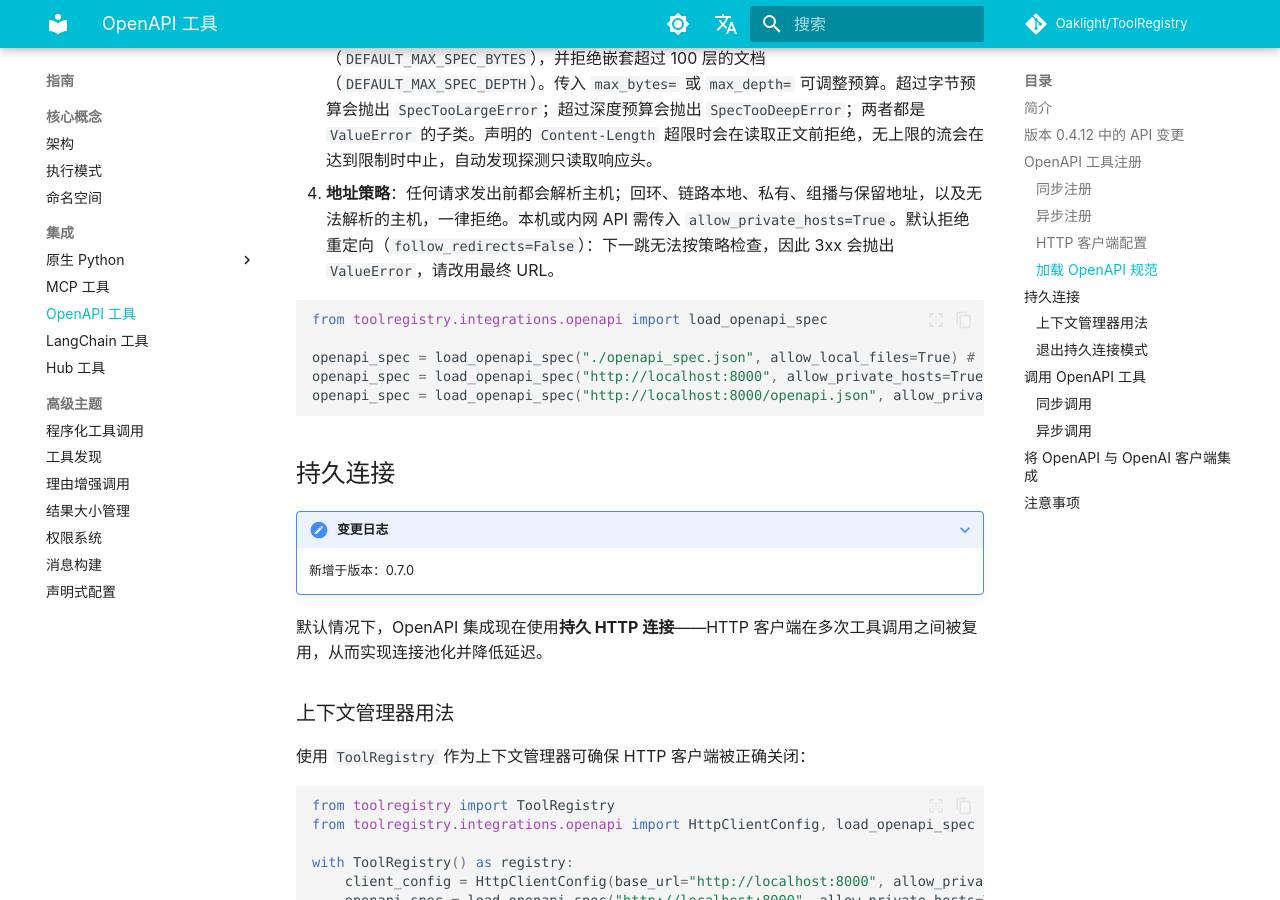
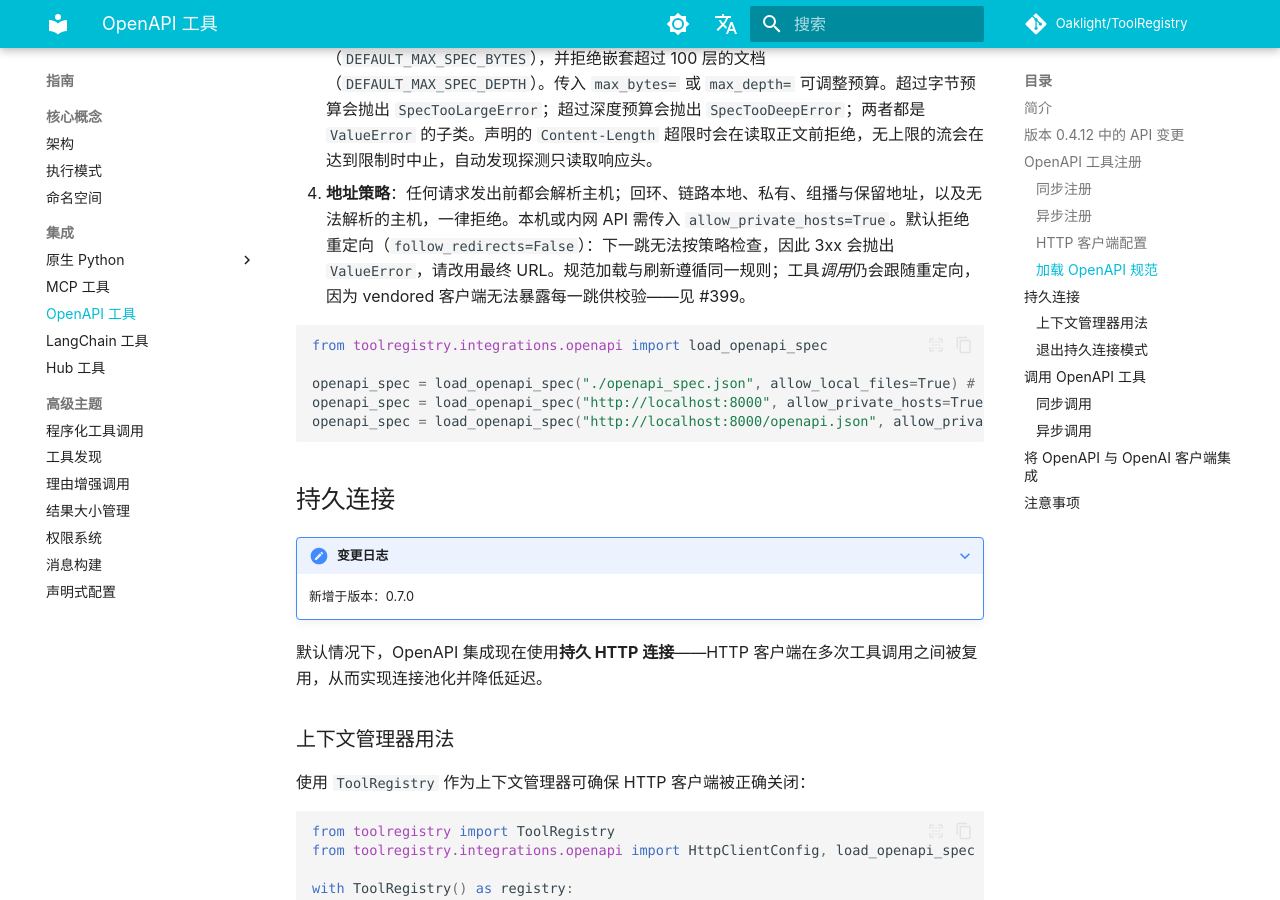
Before and after one commit to Oaklight/ToolRegistry, an MkDocs documentation site: the page built from docs/usage/integrations/openapi.md, in a window 1280 px wide and 900 px high, scrolled down 3196 px. Built offline with MkDocs 1.6.1 and Material for MkDocs 9.7.7, drawn with Linux system fonts in a browser that asks for light colours; some web fonts are replaced; comment, search, counter and statistics services are not loaded.

Commit message:
docs: 说明工具调用仍跟随重定向（#370、#399）

````diff
--- a/docs/usage/integrations/openapi.md
+++ b/docs/usage/integrations/openapi.md
@@ -124,7 +124,7 @@ client_config = HttpClientConfig(
 1. **提供基础 URL**：如果你只指定一个基础 URL（例如 `http://localhost:8000`），加载器将尝试"尽力"自动发现 OpenAPI 规范文件。它会检查诸如 `http://<base_url>/openapi.json`、`http://<base_url>/swagger.json` 等端点。如果自动发现失败，请确保基础 URL 正确且规范文件可访问。
 2. **提供文件路径**：如果你提供文件路径（例如 `./openapi_spec.json`），函数将直接从文件加载 OpenAPI 规范。本地路径或 `file://` URI 默认被拒绝，必须显式传入 `allow_local_files=True`；默认值为 `False`，因为由他人提供的位置可能被用来读取任意本地文件。仅当路径来自可信的本地来源时才开启该标志。与简单的直接加载不同，该功能包括展开 OpenAPI 规范中常见的 `$ref` 块。这确保了返回的字典中所有模式引用都已完全解析。
 3. **大小与嵌套预算**：加载器以流式读取文档，默认最多读取 10 MiB（`DEFAULT_MAX_SPEC_BYTES`），并拒绝嵌套超过 100 层的文档（`DEFAULT_MAX_SPEC_DEPTH`）。传入 `max_bytes=` 或 `max_depth=` 可调整预算。超过字节预算会抛出 `SpecTooLargeError`；超过深度预算会抛出 `SpecTooDeepError`；两者都是 `ValueError` 的子类。声明的 `Content-Length` 超限时会在读取正文前拒绝，无上限的流会在达到限制时中止，自动发现探测只读取响应头。
-4. **地址策略**：任何请求发出前都会解析主机；回环、链路本地、私有、组播与保留地址，以及无法解析的主机，一律拒绝。本机或内网 API 需传入 `allow_private_hosts=True`。默认拒绝重定向（`follow_redirects=False`）：下一跳无法按策略检查，因此 3xx 会抛出 `ValueError`，请改用最终 URL。
+4. **地址策略**：任何请求发出前都会解析主机；回环、链路本地、私有、组播与保留地址，以及无法解析的主机，一律拒绝。本机或内网 API 需传入 `allow_private_hosts=True`。默认拒绝重定向（`follow_redirects=False`）：下一跳无法按策略检查，因此 3xx 会抛出 `ValueError`，请改用最终 URL。规范加载与刷新遵循同一规则；工具*调用*仍会跟随重定向，因为 vendored 客户端无法暴露每一跳供校验——见 #399。
 
 ```python
 from toolregistry.integrations.openapi import load_openapi_spec
````
